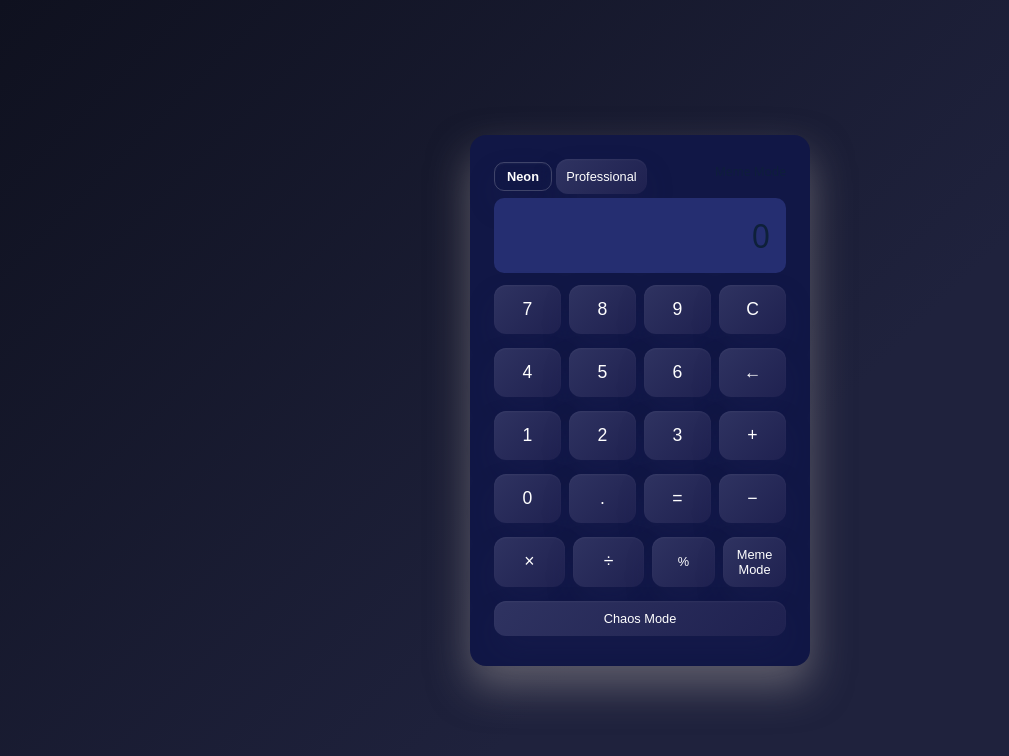
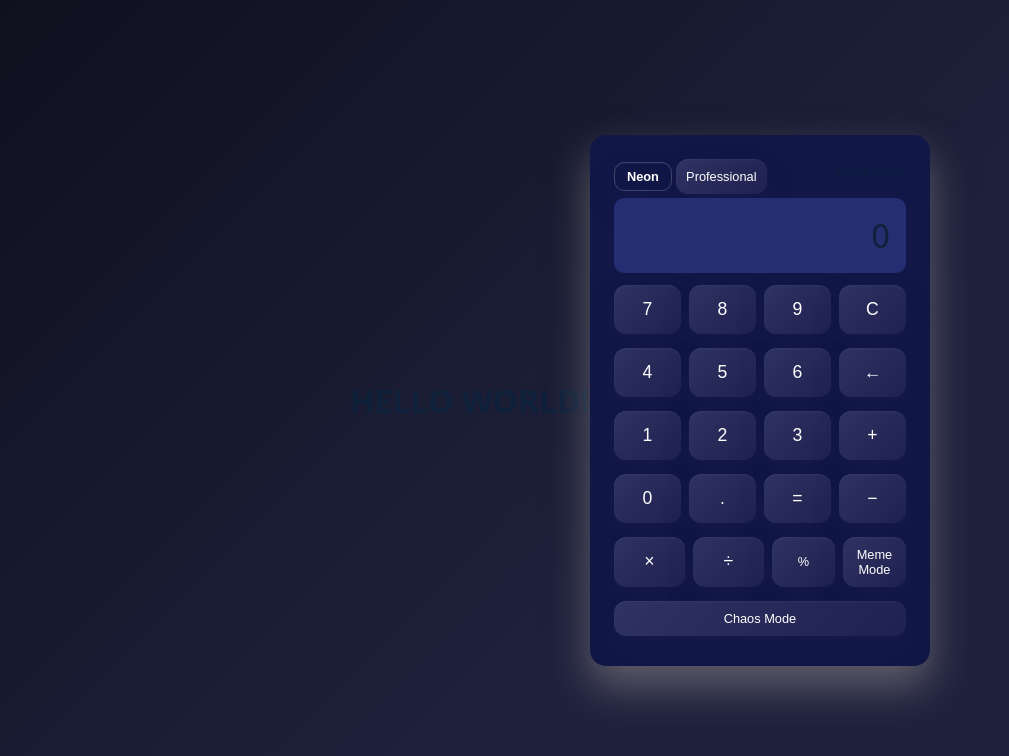
Before and after one commit to George2-coder/mc, a plain HTML site: page index.html in a window 1280 px wide. Shown: the whole page, without its empty margins (0-1009 px from the left). Drawn offline with Linux system fonts and the light colour scheme.

Commit message:
Update index.html

```diff
--- a/index.html
+++ b/index.html
@@ -11,6 +11,7 @@
   <link rel="stylesheet" href="style.css" />
 </head>
 <body>
+  <h1>HELLO WORLD!</h1>
   <div class="calculator">
     <div class="top-bar" style="display:flex; gap:8px; justify-content:space-between; margin-bottom:4px;">
   <div>
```
